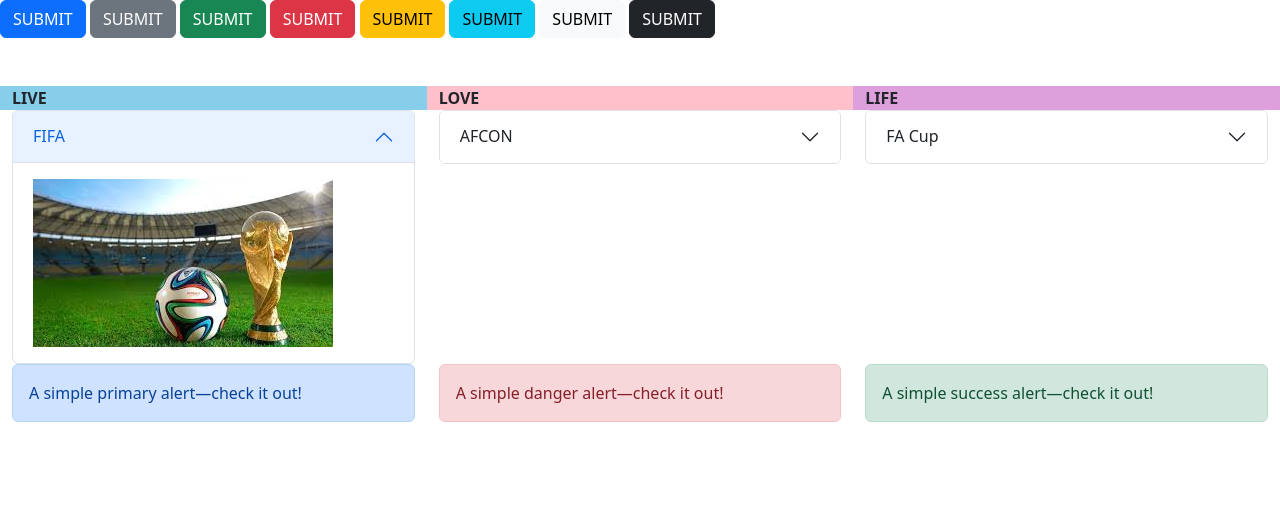
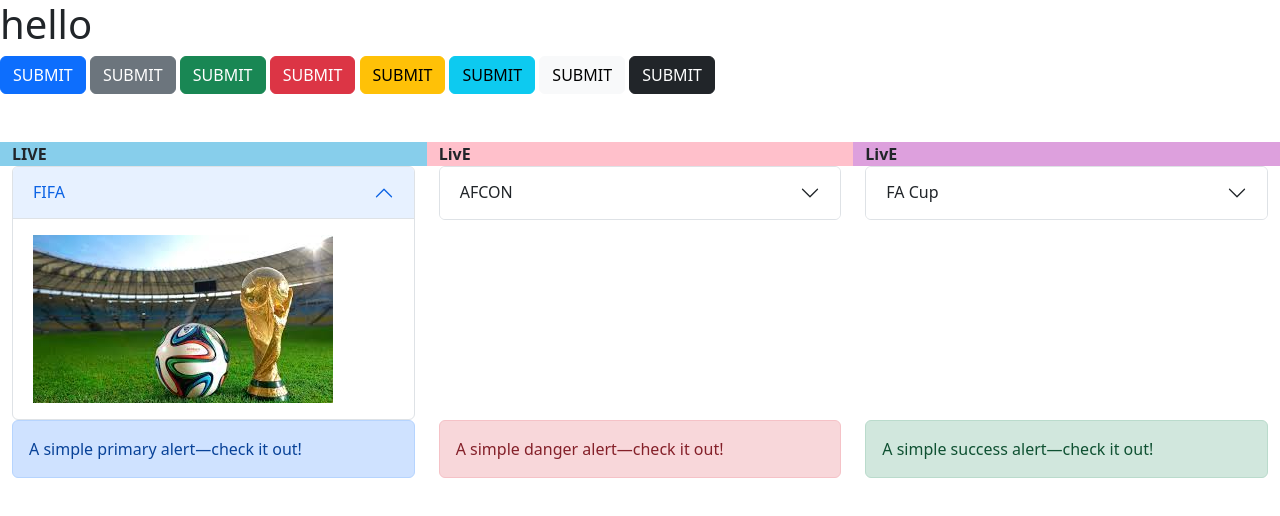
Before and after one commit to LaibaDua/repo1, a plain HTML site: page BsJquery/index.html in a window 1280 px wide. Drawn offline with nearby package versions, Linux system fonts and the light colour scheme.

Commit message:
tag added

```diff
--- a/BsJquery/index.html
+++ b/BsJquery/index.html
@@ -7,6 +7,10 @@
     <link rel="stylesheet" href="https://cdn.jsdelivr.net/npm/bootstrap@5.2.3/dist/css/bootstrap.min.css">
 </head>
 <body>
+
+
+
+  <h1>hello</h1>
     <button class="btn btn-primary">SUBMIT</button>
     <button class="btn btn-secondary">SUBMIT</button>
     <button class="btn btn-success">SUBMIT</button>
@@ -21,10 +25,10 @@
             <b>LIVE</b>
         </div>
         <div class="col-4" style="background-color: pink;">
-            <b>LOVE</b>
+            <b>LivE</b>
         </div>
         <div class="col-4" style="background-color: plum;">
-            <b>LIFE</b>
+            <b>LivE</b>
         </div>
     </div>
 
```
